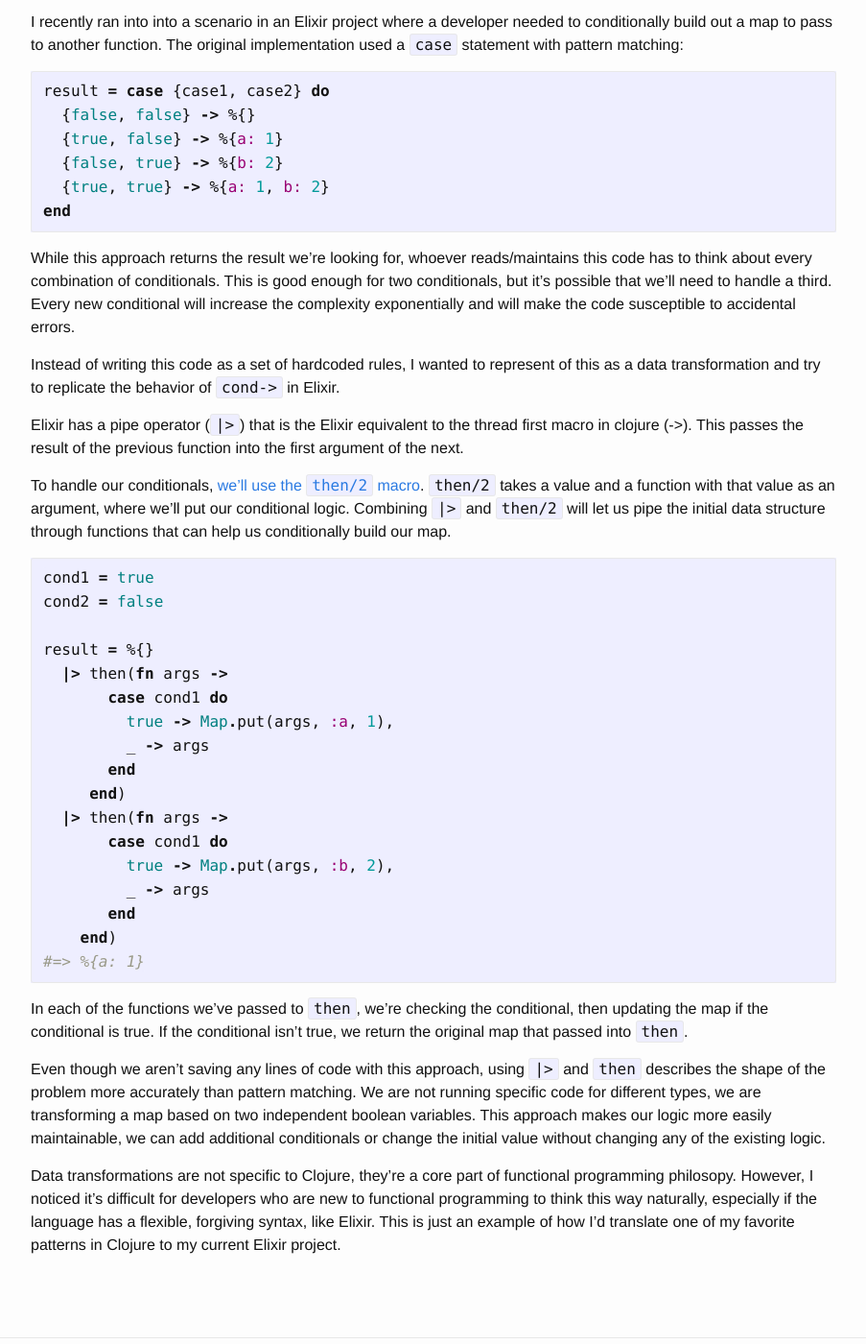
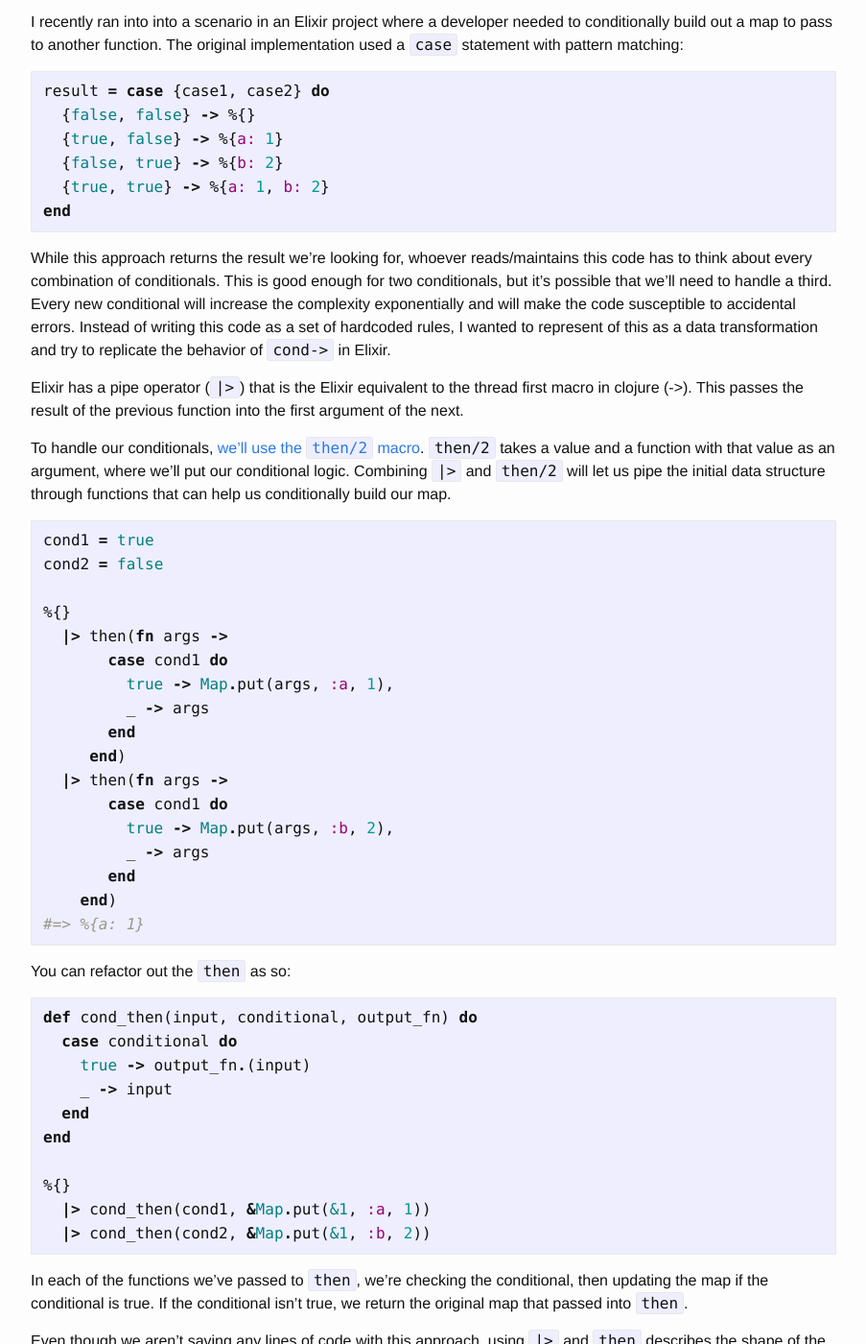
Before and after one commit to joannecheng/joannecheng.github.io, a Jekyll site: the page built from _posts/2024-03-29-elixir-then.markdown, in a window 1280 px wide and 1400 px high, scrolled down 558 px. Shown: the whole window at 96% size, without its empty margins (188-1091 px from the left). Built offline with Jekyll 4.4.1, drawn with Linux system fonts in a browser that asks for light colours; nearby versions of some CDN libraries; library files that are not in the unit come from our copies.

Commit message:
refactor example

````diff
--- a/_posts/2024-03-29-elixir-then.markdown
+++ b/_posts/2024-03-29-elixir-then.markdown
@@ -31,7 +31,6 @@ end
 While this approach returns the result we're looking for, whoever reads/maintains this code has to think about every combination of conditionals.
 This is good enough for two conditionals, but it's possible that we'll need to handle a third.
 Every new conditional will increase the complexity exponentially and will make the code susceptible to accidental errors.
-
 Instead of writing this code as a set of hardcoded rules, I wanted to represent of this as a data transformation and try to replicate the behavior of `cond->` in Elixir.
 
 Elixir has a pipe operator (`|>`) that is the Elixir equivalent to the thread first macro in clojure (->).
@@ -44,7 +43,7 @@ To handle our conditionals, [we'll use the `then/2` macro](https://hexdocs.pm/el
 cond1 = true
 cond2 = false
 
-result = %{}
+%{}
   |> then(fn args ->
        case cond1 do
          true -> Map.put(args, :a, 1),
@@ -60,6 +59,21 @@ result = %{}
 #=> %{a: 1}
 ```
 
+You can refactor out the `then` as so:
+
+```elixir
+def cond_then(input, conditional, output_fn) do
+  case conditional do
+    true -> output_fn.(input)
+    _ -> input
+  end
+end
+
+%{}
+  |> cond_then(cond1, &Map.put(&1, :a, 1))
+  |> cond_then(cond2, &Map.put(&1, :b, 2))
+```
+
 In each of the functions we've passed to `then`, we're checking the conditional, then updating the map if the conditional is true.
 If the conditional isn't true, we return the original map that passed into `then`.
 
````
